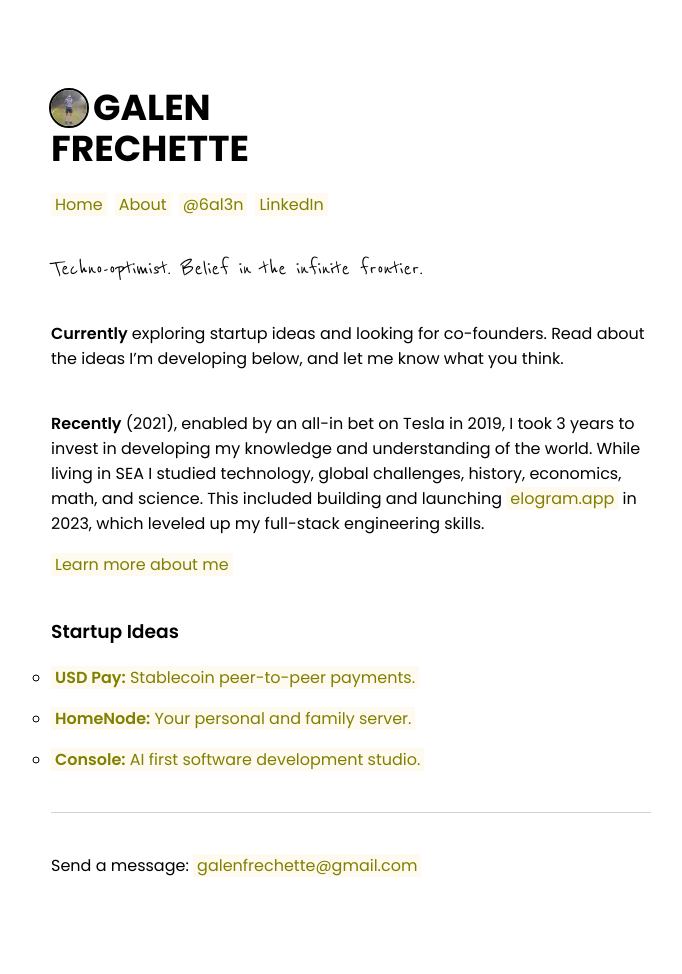
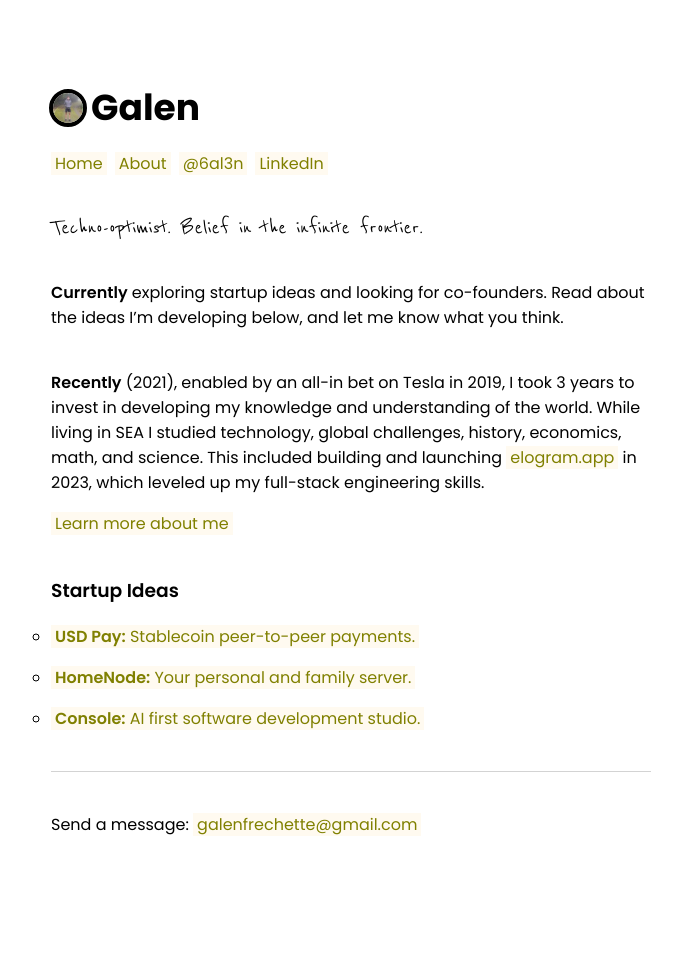
Before and after one commit to frechg/frechg.github.io, a Jekyll site: the page built from index.markdown, in a window 1280 px wide. Shown: the whole page, without its empty margins (49-731 px from the left). Built offline with Jekyll 4.4.1, drawn with Linux system fonts in a browser that asks for light colours; after the commit the page ends 933 px from its top, so only the background shows below that.

Commit message:
Update header

```diff
--- a/_includes/header.html
+++ b/_includes/header.html
@@ -10,7 +10,7 @@
       </div>
       <h1 class="header__name">Galen</h1>
     </div>
-    <h1 class="header__name">Frechette</h1>
+    <!-- <h1 class="header__name">Frechette</h1> -->
   </div>
   <ul class="header__nav">
     <li>
--- a/assets/css/styles.scss
+++ b/assets/css/styles.scss
@@ -78,14 +78,14 @@ hr {
     align-items: center;
     flex-direction: row;
     column-gap: 2px;
-    margin-bottom: -14px;
+    // margin-bottom: -14px;
   }
 
   &__avatar {
     display: inline-block;
-    border: 2px solid black;
-    width: 36px;
-    height: 36px;
+    border: 4px solid black;
+    width: 30px;
+    height: 30px;
     border-radius: 50%;
     display: flex;
     align-items: center;
@@ -109,7 +109,7 @@ hr {
     font-size: 36px;
     font-weight: 700;
     margin: 0px;
-    text-transform: uppercase;
+    // text-transform: uppercase;
     background: linear-gradient(45deg, #000000, #000000);
     -webkit-background-clip: text;
     background-clip: text;
```
